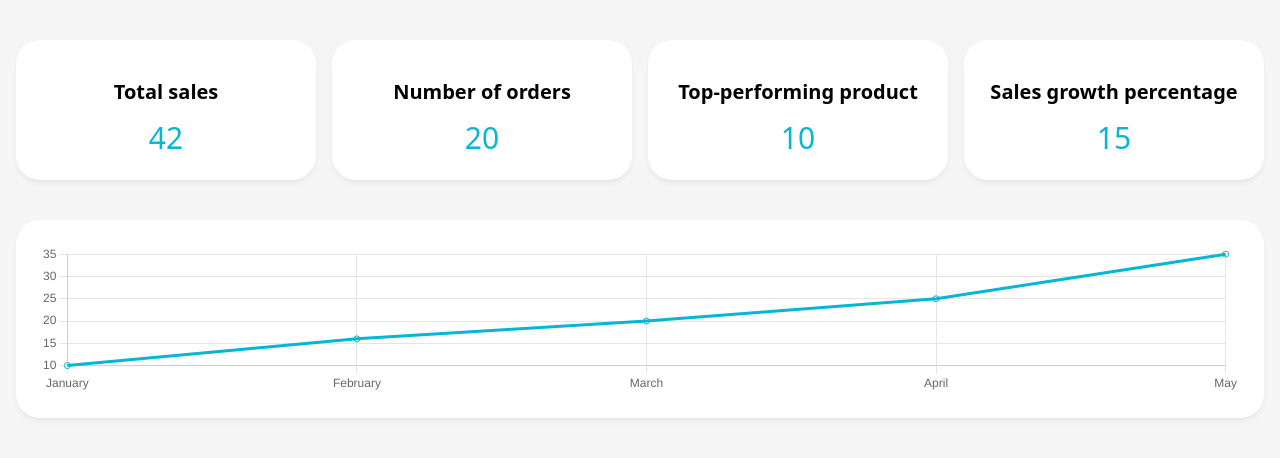
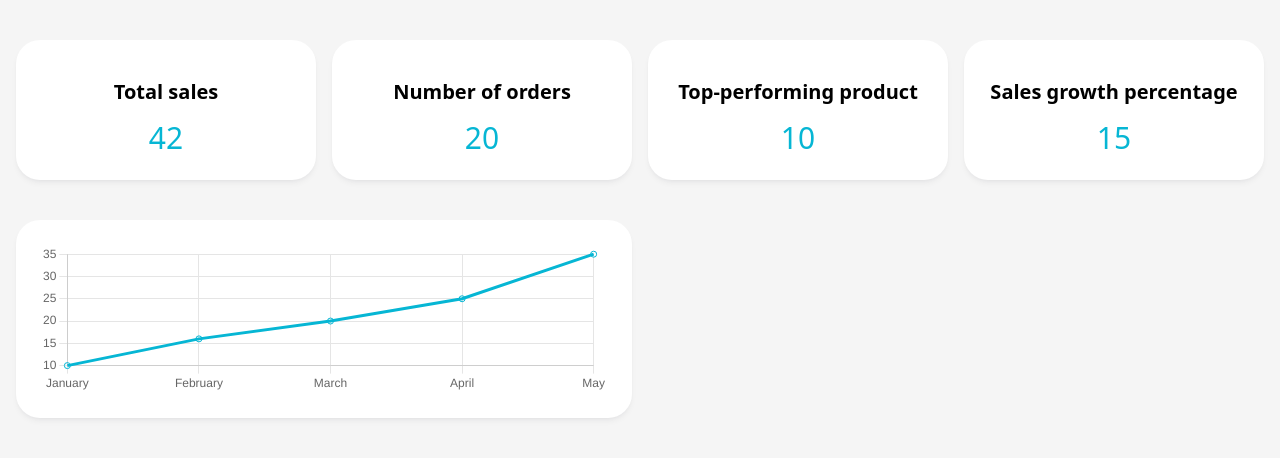
Before and after one commit to Artem-Zhuravlev/citrus-dev-test, a Vue app: page / in a window 1280 px wide. Shown: the top 458 px of the page. Built offline with nearby package versions, Linux system fonts and the light colour scheme.

Commit message:
feat(app): add grid for line-chart

```diff
--- a/src/App.vue
+++ b/src/App.vue
@@ -1,7 +1,7 @@
 <template>
   <div class="container">
     <KpiSection :items="kpiCards" />
-    <div style="max-height: 300px;"><LineChart :data="lineChartData"/></div>
+    <div class="grid md:grid-cols-2 gap-4"><LineChart :data="lineChartData"/></div>
   </div>
 </template>
 
```
